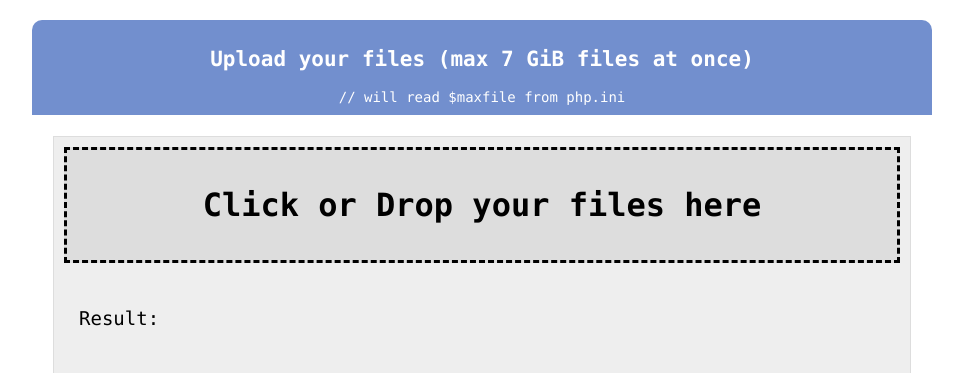
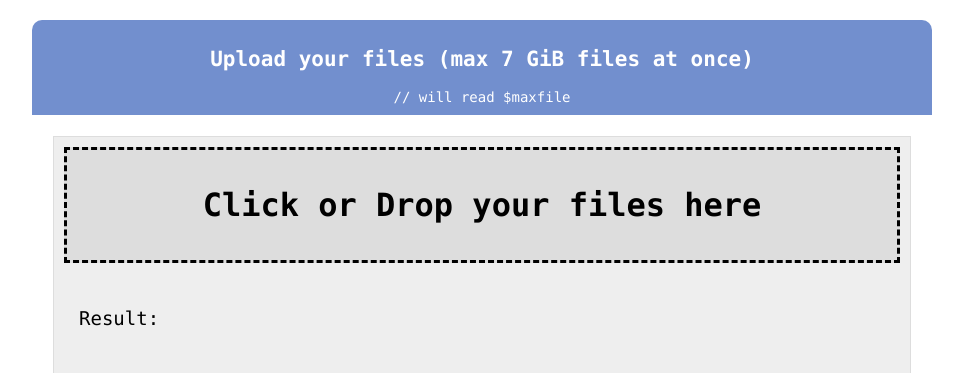
Before and after one commit to magikalex81/The-Storage-Area, a PHP site: page / in a window 1280 px wide. Shown: the part 88-461 px from the top of the page, without its empty margins (158-1121 px from the left). Run offline with PHP 8.4, Linux system fonts and the light colour scheme.

Commit message:
Update index.php

```diff
--- a/alex1.acticia.net/index.php
+++ b/alex1.acticia.net/index.php
@@ -19,7 +19,7 @@ $maxfile = 500
 		</header>
 		<div class="container">
 			<div class="contr">
-				<h2>Upload your files (max <?=$df?> files at once)</h2> // will read $maxfile from php.ini
+				<h2>Upload your files (max <?=$df?> files at once)</h2> // will read $maxfile
 			</div>
 			<div class="upload_form_cont">
 				<div class="info">
```
